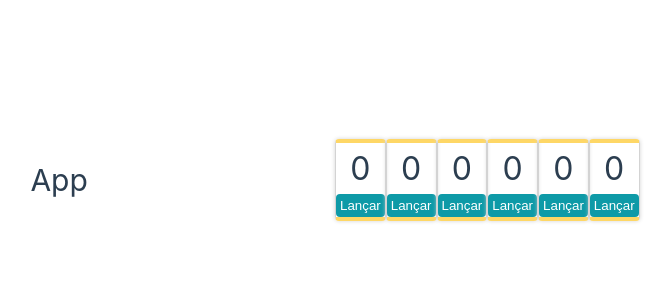
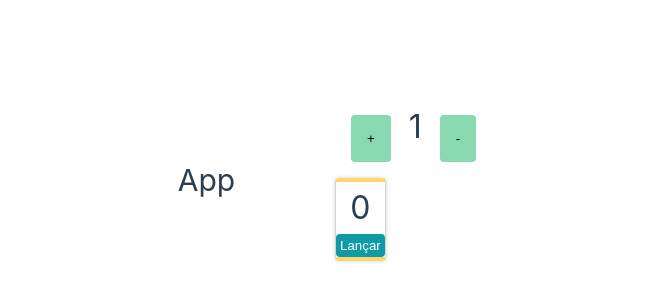
Before and after one commit to beacastroalves/repositorio-pos-unyleya, a Vue app in the folder unyleya-vuejs/disciplina-vue/unidade2/projetos-aulas/vue-project-components/: page / in a window 1280 px wide. Shown: the part 220-520 px from the top of the page, without its empty margins (305-977 px from the left). Built offline with nearby package versions, Linux system fonts and the light colour scheme.

Commit message:
Criando arvore de componentes pt1

```diff
--- a/unyleya-vuejs/disciplina-vue/unidade2/projetos-aulas/vue-project-components/src/App.vue
+++ b/unyleya-vuejs/disciplina-vue/unidade2/projetos-aulas/vue-project-components/src/App.vue
@@ -1,18 +1,6 @@
-<!-- Composition API (Modo mais usado hoje em dia) -->
- <script setup>
-import NumeroAleatorio from './components/NumeroAleatorio.vue';
+<script setup>
+import Sorteio from './components/Sorteio.vue';
 </script>
-
-<!-- Options API (Modo usado antigamente)
-<script>
-import NumeroAleatorio from './components/NumeroAleatorio.vue';
-export default {
-  components: {
-    NumeroAleatorio
-  }
-}
-</script>
--->
 
 <template>
   <header>
@@ -20,12 +8,7 @@ export default {
   </header>
 
   <main>
-    <NumeroAleatorio />
-    <NumeroAleatorio />
-    <NumeroAleatorio />
-    <NumeroAleatorio />
-    <NumeroAleatorio />
-    <NumeroAleatorio />
+    <Sorteio />
   </main>
 </template>
 
--- /dev/null
+++ b/unyleya-vuejs/disciplina-vue/unidade2/projetos-aulas/vue-project-components/src/components/Sorteio.vue
@@ -0,0 +1,42 @@
+<script setup>
+import { ref } from 'vue';
+import NumeroAleatorio from './NumeroAleatorio.vue';
+
+const num = ref(1);
+const adicionar = () => num.value++;
+const remover = () => num.value--;
+</script>
+
+<template>
+  <div class="control__panel">
+    <button @click="adicionar">+</button>
+    <span>{{ num }}</span>
+    <button @click="remover">-</button>
+  </div>
+  <NumeroAleatorio v-for="i in num" :key="`numAlt` + i"/>
+</template>
+
+<style scoped>
+.control__panel {
+  display: flex;
+}
+
+.control__panel > button {
+  cursor: pointer;
+  border: none;
+  border-radius: 4px;
+  background-color: #88d8b0;
+  padding: 16px;
+  margin: 16px;
+  flex-grow: 1;
+  transition-duration: 0.3s;
+}
+
+.control__panel > span {
+  font-size: 2rem;
+  padding: 1px;
+  margin: 1px;
+  flex-grow: 1;
+  text-align: center;
+}
+</style>
```
